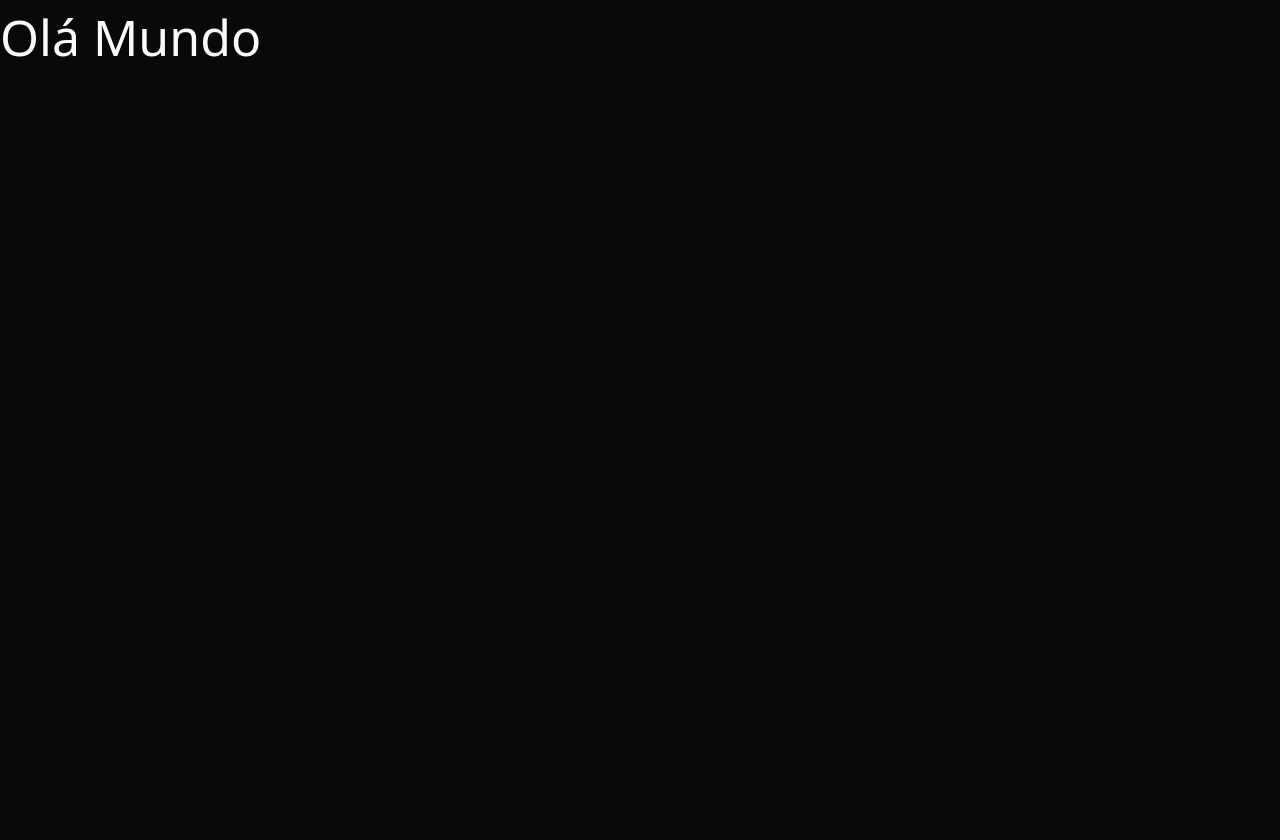
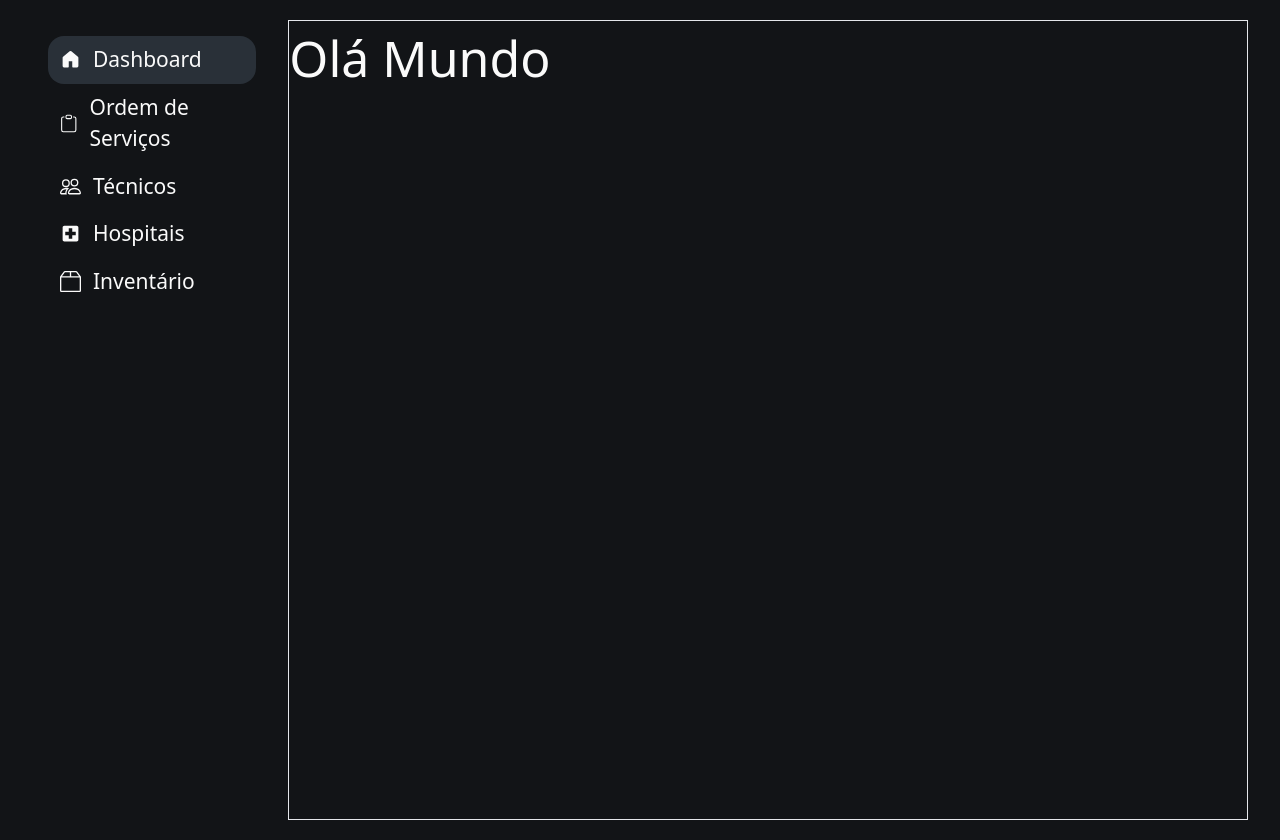
Before and after one commit to Lipao12/dashboard, a React (Vite) app: page / in a window 1280 px wide. Before the commit the page ends 800 px from the top, so only its background shows below. Built offline with nearby package versions, Linux system fonts and the light colour scheme.

Commit message:
feat: creation of the sidebar

```diff
--- a/index.html
+++ b/index.html
@@ -5,7 +5,7 @@
     <meta name="viewport" content="width=device-width, initial-scale=1.0" />
     <title>Dash</title>
   </head>
-  <body class="bg-zinc-950 text-zinc-50 antialiased">
+  <body class="bg-[#121417] text-zinc-50 antialiased">
     <div id="root"></div>
     <script type="module" src="/src/main.tsx"></script>
   </body>
--- a/package.json
+++ b/package.json
@@ -11,7 +11,8 @@
   },
   "dependencies": {
     "react": "^18.3.1",
-    "react-dom": "^18.3.1"
+    "react-dom": "^18.3.1",
+    "react-icons": "^5.3.0"
   },
   "devDependencies": {
     "@eslint/js": "^9.9.0",
--- a/src/App.tsx
+++ b/src/App.tsx
@@ -1,7 +1,11 @@
+import { DashBoard } from "./pages";
+import { SideBar } from "./sidebar";
+
 export function App() {
   return (
-    <div>
-      <h1 className="text-main text-[50px]">Olá Mundo</h1>
+    <div className="px-8 py-5 mx-auto space-x-4 flex flex-row">
+      <SideBar />
+      <DashBoard />
     </div>
   );
 }
--- /dev/null
+++ b/src/pages/index.tsx
@@ -0,0 +1,7 @@
+export const DashBoard = () => {
+  return (
+    <div className="w-4/5 border min-h-screen">
+      <h1 className="text-main text-[50px]">Olá Mundo</h1>
+    </div>
+  );
+};
--- /dev/null
+++ b/src/sidebar/index.tsx
@@ -0,0 +1,73 @@
+import { useState } from "react";
+import {
+  BsBox2,
+  BsBox2Fill,
+  BsClipboard,
+  BsClipboardFill,
+  BsPeople,
+  BsPeopleFill,
+} from "react-icons/bs";
+import { GoHome, GoHomeFill } from "react-icons/go";
+import { MdLocalHospital } from "react-icons/md";
+
+export const SideBar = () => {
+  const [selectedItem, setSelectedItem] = useState("dashboard");
+
+  const menuItems = [
+    {
+      name: "dashboard",
+      label: "Dashboard",
+      icon: <GoHome />,
+      iconActive: <GoHomeFill />,
+    },
+    {
+      name: "os",
+      label: "Ordem de Serviços",
+      icon: <BsClipboard />,
+      iconActive: <BsClipboardFill />,
+    },
+    {
+      name: "tecnitians",
+      label: "Técnicos",
+      icon: <BsPeople />,
+      iconActive: <BsPeopleFill />,
+    },
+    {
+      name: "hospital",
+      label: "Hospitais",
+      icon: <MdLocalHospital />,
+      iconActive: <MdLocalHospital />,
+    },
+    {
+      name: "inventary",
+      label: "Inventário",
+      icon: <BsBox2 />,
+      iconActive: <BsBox2Fill />,
+    },
+  ];
+
+  const handleItemClick = (item: string) => setSelectedItem(item);
+
+  return (
+    <div className="w-full md:w-1/5 min-h-screen flex flex-col p-4 ">
+      <nav>
+        {menuItems.map((item) => (
+          <div
+            key={item.name}
+            className={`px-3 py-2 flex items-center space-x-3 text-[21px] cursor-pointer rounded-2xl transform transition-all duration-300 ease-in-out hover:bg-[#464b52] ${
+              selectedItem === item.name ? "bg-[#293038]" : ""
+            }`}
+            onClick={() => handleItemClick(item.name)}
+            aria-label={item.label}
+            role="button"
+            tabIndex={0}
+            onKeyDown={() => handleItemClick(item.name)}
+          >
+            {selectedItem === item.name ? item.iconActive : item.icon}
+            <span>{item.label}</span>
+          </div>
+        ))}
+      </nav>
+    </div>
+  );
+};
```
Also changed, not shown: src/pages/show-os/index.tsx (added), 2 other files (tests, documents, lock files or other folders).
